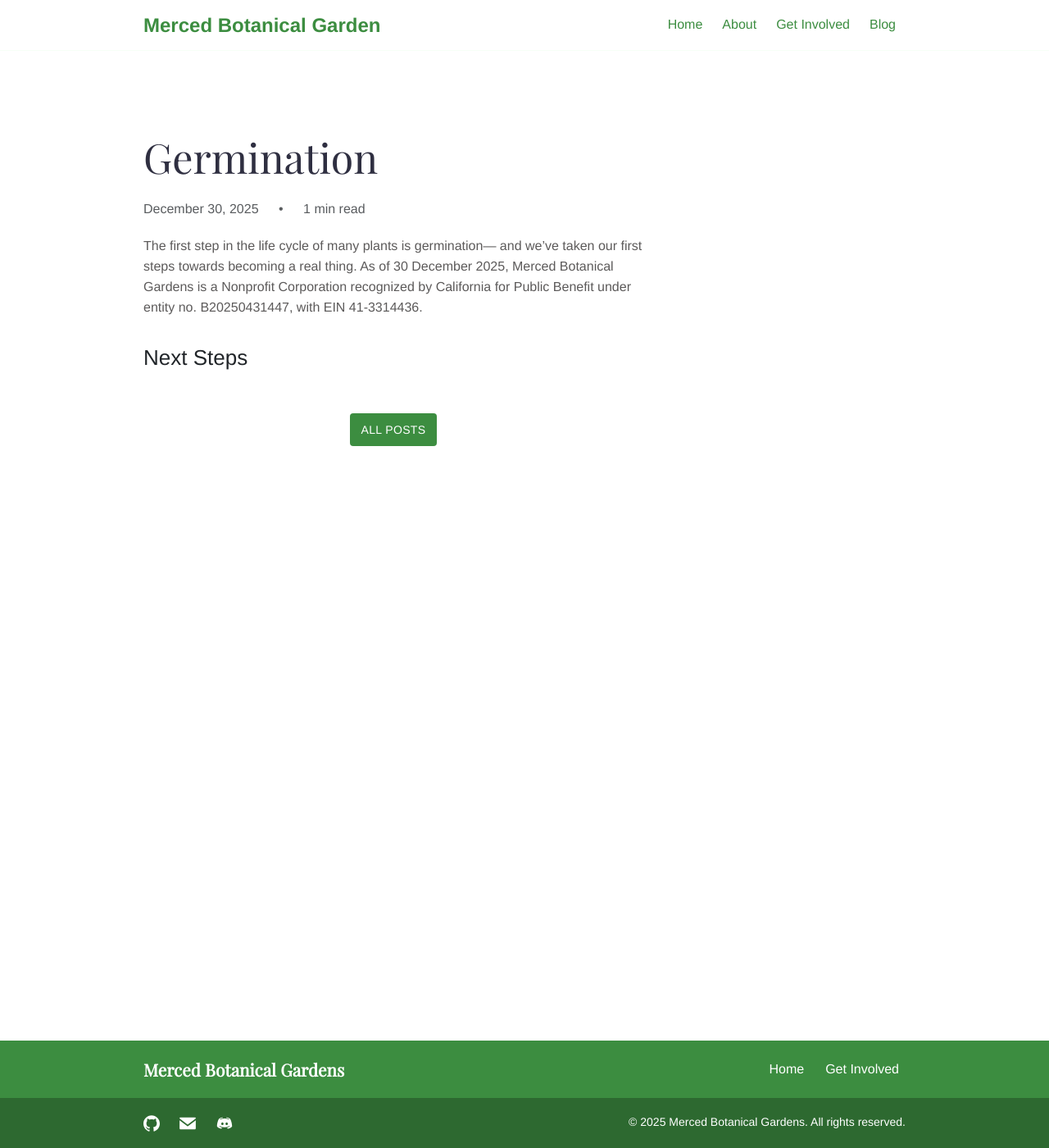
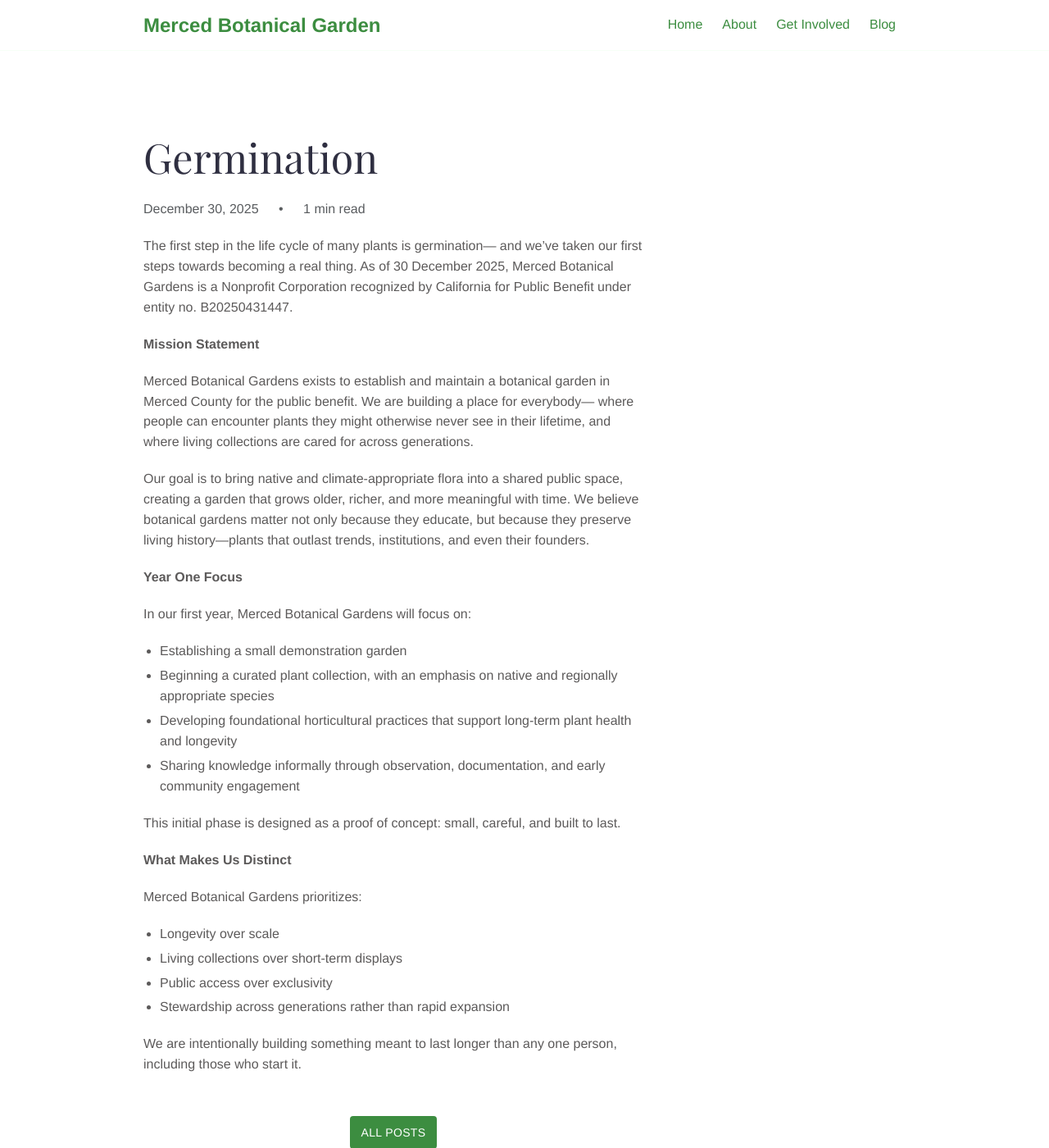
Before and after one commit to tsainez/merced-gardens, a Jekyll site: the page built from _posts/2025-12-30-germination.md, in a window 1280 px wide and 1400 px high. Shown: the whole window at 82% size. Built offline with Jekyll 4.4.1, drawn with Linux system fonts in a browser that asks for light colours.

Commit message:
feat: Enhance germination post with mission statement and year one focus

```diff
--- a/_posts/2025-12-30-germination.md
+++ b/_posts/2025-12-30-germination.md
@@ -4,6 +4,32 @@
 date: 2025-12-30
 ---
 
-The first step in the life cycle of many plants is germination— and we've taken our first steps towards becoming a real thing. As of 30 December 2025, Merced Botanical Gardens is a Nonprofit Corporation recognized by California for Public Benefit under entity no. B20250431447, with EIN 41-3314436.
+The first step in the life cycle of many plants is germination— and we've taken our first steps towards becoming a real thing. As of 30 December 2025, Merced Botanical Gardens is a Nonprofit Corporation recognized by California for Public Benefit under entity no. B20250431447.
 
-## Next Steps
+**Mission Statement**
+
+Merced Botanical Gardens exists to establish and maintain a botanical garden in Merced County for the public benefit. We are building a place for everybody— where people can encounter plants they might otherwise never see in their lifetime, and where living collections are cared for across generations.
+
+Our goal is to bring native and climate-appropriate flora into a shared public space, creating a garden that grows older, richer, and more meaningful with time. We believe botanical gardens matter not only because they educate, but because they preserve living history—plants that outlast trends, institutions, and even their founders.
+
+**Year One Focus**
+
+In our first year, Merced Botanical Gardens will focus on:
+
+* Establishing a small demonstration garden
+* Beginning a curated plant collection, with an emphasis on native and regionally appropriate species
+* Developing foundational horticultural practices that support long-term plant health and longevity
+* Sharing knowledge informally through observation, documentation, and early community engagement
+
+This initial phase is designed as a proof of concept: small, careful, and built to last.
+
+**What Makes Us Distinct**
+
+Merced Botanical Gardens prioritizes:
+
+* Longevity over scale
+* Living collections over short-term displays
+* Public access over exclusivity
+* Stewardship across generations rather than rapid expansion
+
+We are intentionally building something meant to last longer than any one person, including those who start it.
```
